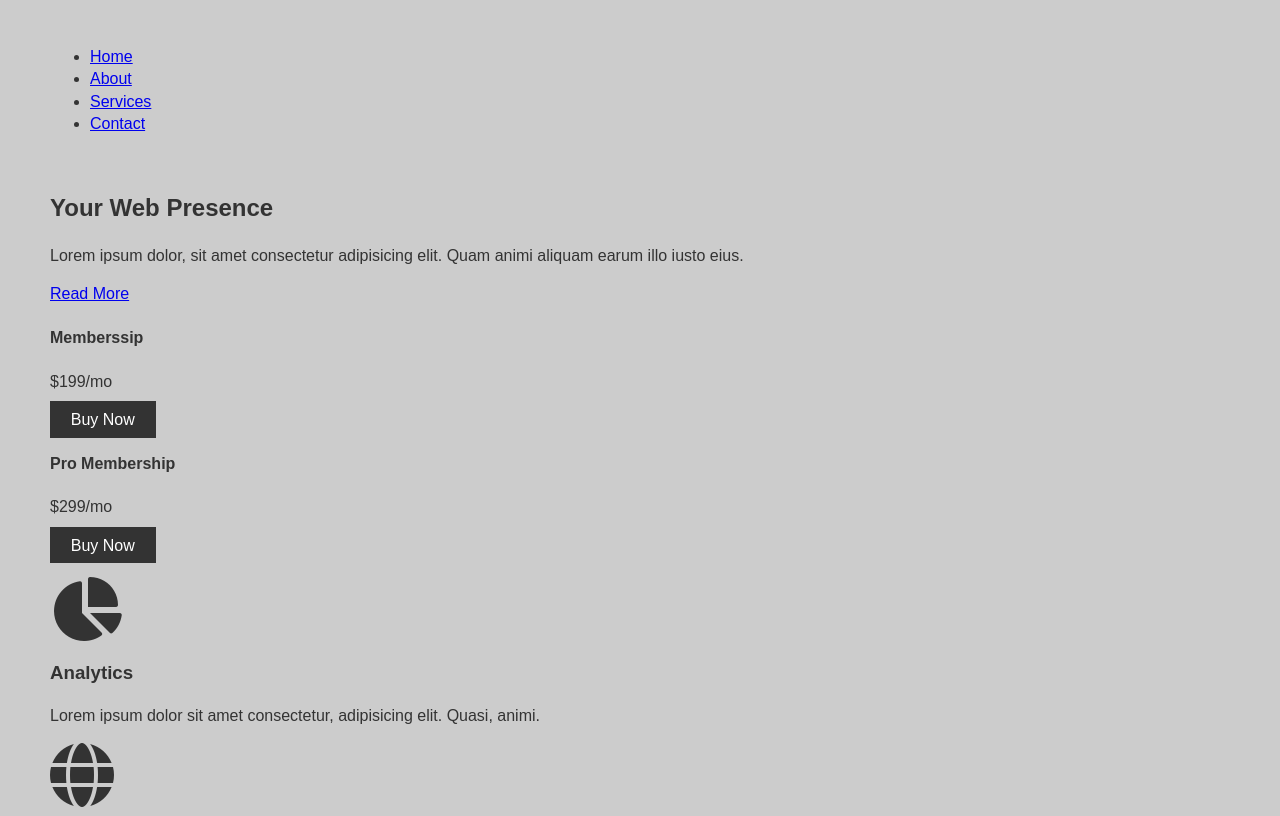
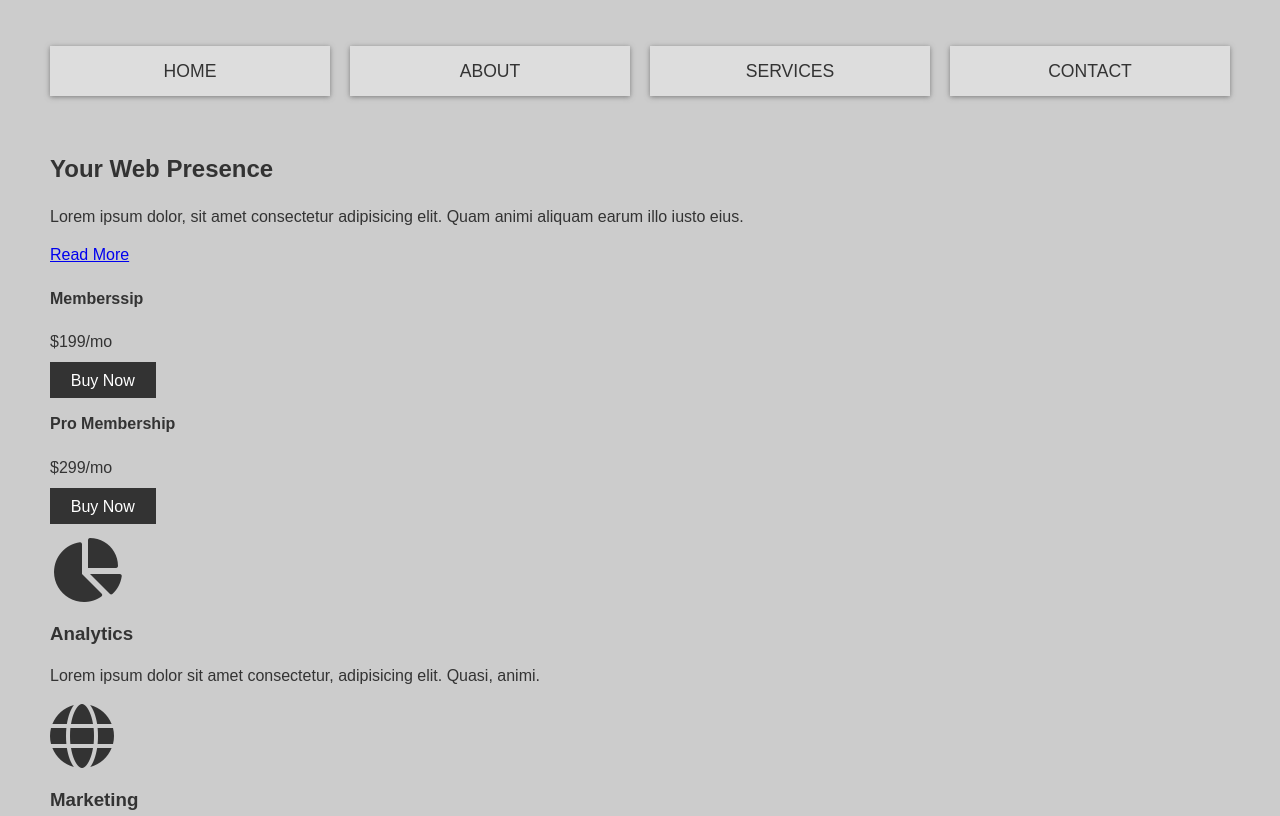
Before and after one commit to JoseIgnacioTapia/web-layout-responsive, a plain HTML site: page index.html in a window 1280 px wide. Shown: the top 816 px of the page. Drawn offline with Linux system fonts and the light colour scheme.

Commit message:
Nav styles

```diff
--- a/style.css
+++ b/style.css
@@ -3,7 +3,7 @@
   --primary: #ddd;
   --dark: #333;
   --light: #fff;
-  --shadow: 0 1px 5px rgba(104, 104, 104 0.8);
+  --shadow: 0 1px 5px rgba(104, 104, 104, 0.8);
 }
 
 html {
@@ -34,3 +34,29 @@ img {
   display: grid;
   grid-gap: 20px;
 }
+
+/* Navigation */
+.main-nav ul {
+  display: grid;
+  grid-gap: 20px;
+  padding: 0;
+  list-style: none;
+  grid-template-columns: repeat(4, 1fr);
+}
+
+.main-nav a {
+  background: var(--primary);
+  display: block;
+  text-decoration: none;
+  padding: 0.8rem;
+  text-align: center;
+  color: var(--dark);
+  text-transform: uppercase;
+  font-size: 1.1rem;
+  box-shadow: var(--shadow);
+}
+
+.main-nav a:hover {
+  background: var(--dark);
+  color: var(--light);
+}
```
